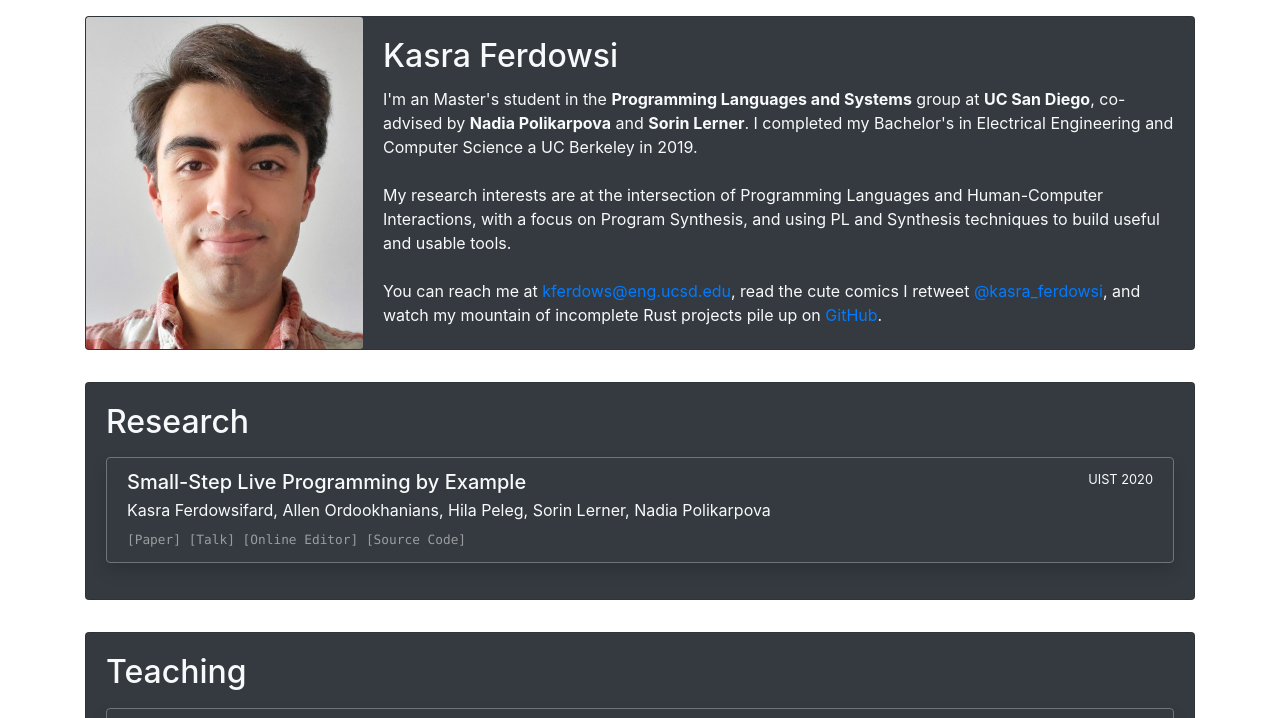
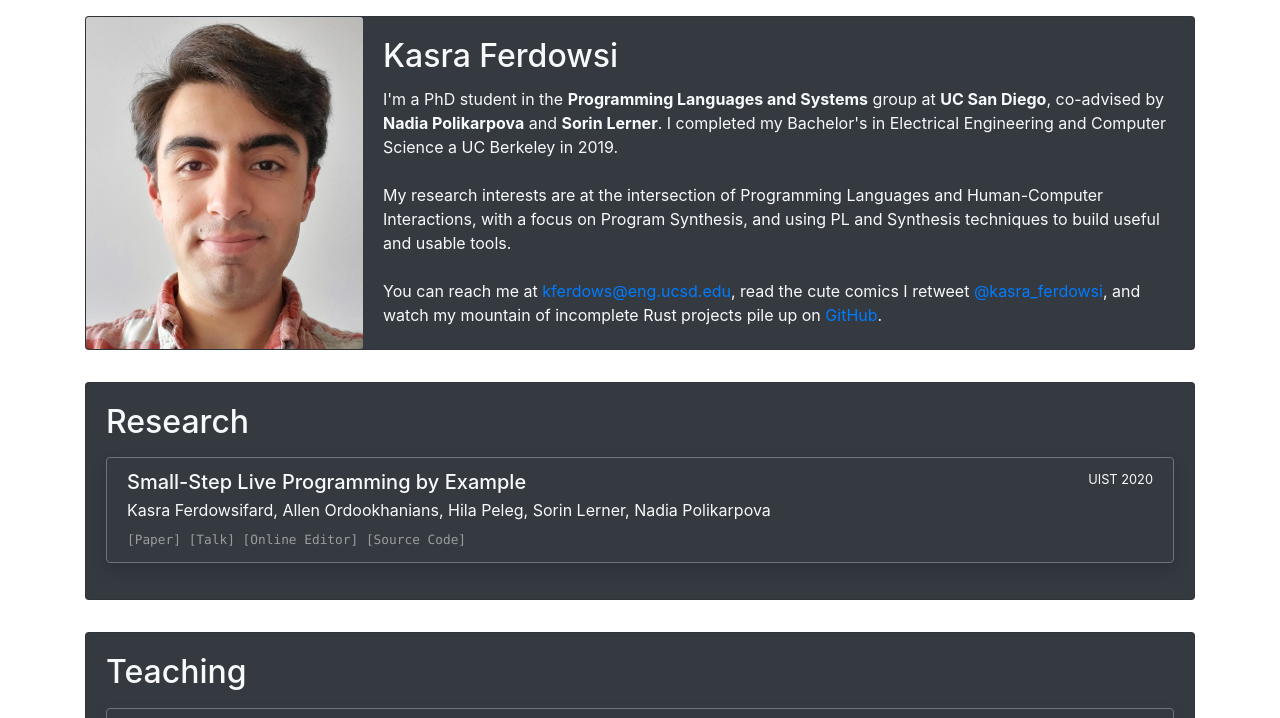
Before and after one commit to KasraF/KasraF.github.io, a plain HTML site: page index.html in a window 1280 px wide. Shown: the part 76-794 px from the top of the page. Drawn offline with nearby package versions, Linux system fonts and the light colour scheme.

Commit message:
MS -> PhD

```diff
--- a/index.html
+++ b/index.html
@@ -48,7 +48,7 @@
                   <h2 class="card-title" id="about" title="That's me!">Kasra Ferdowsi</h2>
                   <p class="card-text">
                       <span>
-						  I'm an Master's student in the <a class="text-reset font-weight-bold" href="https://cseweb.ucsd.edu/groups/progsys/">Programming Languages and Systems</a>
+						  I'm a PhD student in the <a class="text-reset font-weight-bold" href="https://cseweb.ucsd.edu/groups/progsys/">Programming Languages and Systems</a>
 						  group at <a class="text-reset font-weight-bold" href="https://cse.ucsd.edu/">UC San Diego</a>,
 						  co-advised by <a class="text-reset font-weight-bold" href="https://cseweb.ucsd.edu/~npolikarpova/">Nadia Polikarpova</a>
 						  and <a class="text-reset font-weight-bold" href="https://cseweb.ucsd.edu/~lerner/">Sorin Lerner</a>.
```
